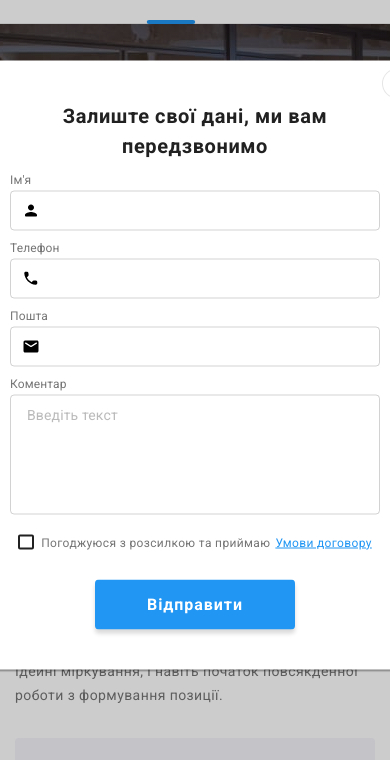
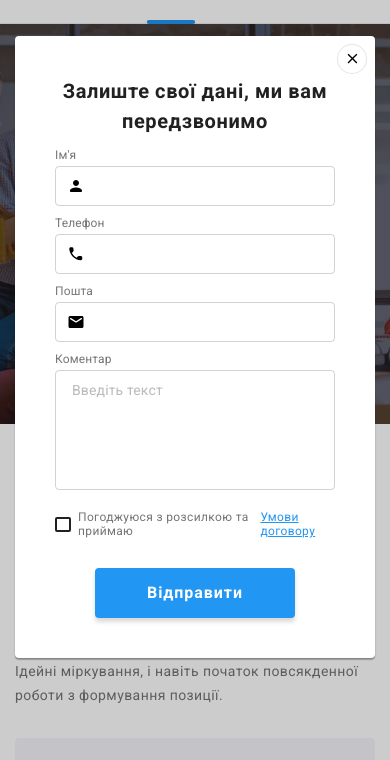
Before and after one commit to Oleksandr-Kharkiv/goit-markup-hw-08, a plain HTML site: page index.html in a window 390 px wide. Both pictures are taken after a click on the button "Замовити послугу". Shown: the part 57-817 px from the top of the page. Drawn offline with nearby package versions, Linux system fonts and the light colour scheme.

Commit message:
adaptiv-modal

```diff
--- a/index.html
+++ b/index.html
@@ -138,6 +138,7 @@
           <ul class="works-list">
             <li class="works-list__item">
               <img
+                srcset="./images/desktop.jpg 1x, ./images/desktop-desktop@2x.jpg 2x"
                 src="./images/desktop.jpg"
                 alt="розробка програм"
                 width="370"
@@ -150,6 +151,7 @@
             </li>
             <li class="works-list__item">
               <img
+                srcset="./images/mobile.jpg 1x, ./images/mobile-desktop@2x.jpg 2x"
                 src="./images/mobile.jpg"
                 alt="створення мобільних додатків"
                 width="370"
@@ -162,6 +164,7 @@
             </li>
             <li class="works-list__item">
               <img
+                srcset="./images/design.jpg 1x, ./images/design-desktop@2x.jpg 2x"
                 src="./images/design.jpg"
                 alt="розробка дизайну"
                 width="370"
@@ -588,5 +591,12 @@
     </div>
     <script src="./js/modal.js"></script>
     <!-- <script src="./js/mobile-menu.js"></script> -->
+    <!-- <script
+      defer
+      src="https://cdnjs.cloudflare.com/ajax/libs/body-scroll-lock/3.1.5/bodyScrollLock.min.js"
+      integrity="sha512-HowizSDbQl7UPEAsPnvJHlQsnBmU2YMrv7KkTBulTLEGz9chfBoWYyZJL+MUO6p/yBuuMO/8jI7O29YRZ2uBlA=="
+      crossorigin="anonymous"
+    ></script>
+    <script defer src="./js/mobile-menu.js"></script> -->
   </body>
 </html>
--- a/js/modal.js
+++ b/js/modal.js
@@ -9,7 +9,7 @@
   refs.closeModalBtn.addEventListener("click", toggleModal);
 
   function toggleModal() {
-    // document.body.classList.toggle("modal-open")
+    document.body.classList.toggle("modal-open")
     refs.modal.classList.toggle("is-hidden");
   }
 })();
--- a/sass/components/_backdrop&modal.scss
+++ b/sass/components/_backdrop&modal.scss
@@ -10,7 +10,12 @@
   height: 100%;
   background-color: rgba(0, 0, 0, 0.2);
 
-  // overflow-y: scroll;
+  padding-top: 93px;
+  padding-right: 15px;
+  padding-bottom: 94px;
+  padding-left: 15px;
+
+  overflow-y: scroll;
 
   // @media screen and (min-width: 768px) {
 
@@ -29,21 +34,26 @@
   }
 
   .modal {
-    position: absolute;
-    top: 50%;
-    left: 50%;
-    transform: translate(-50%, -50%) scale(1);
+    position: relative;
     opacity: 1;
     transition: opacity 1500ms var(--timing-function),
       transform 1500ms var(--timing-function);
 
     padding: 40px;
-    width: 450px;
-    height: 609px;
+    max-width: 450px;
+    width: 100%;
+    // height: 609px;
     background-color: var(--text-and-primary-bg-white-color);
     box-shadow: 0px 1px 3px rgba(0, 0, 0, 0.12), 0px 1px 1px rgba(0, 0, 0, 0.14),
       0px 2px 1px rgba(0, 0, 0, 0.2);
     border-radius: 4px;
+
+    @media  screen and (min-width: 768px) {
+      position: absolute;
+      top: 50%;
+      left: 50%;
+      transform: translate(-50%, -50%) scale(1);
+    }
 
     @media screen and (min-width: 1200px) {
       width: 528px;
--- a/sass/components/_hero.scss
+++ b/sass/components/_hero.scss
@@ -63,18 +63,18 @@
   margin-left: auto;
   margin-right: auto;
 
-  max-width: 480px;
-  height: 400px;
+  max-width: 100%;
+  height: auto;
   background-image: linear-gradient(
       rgba(47, 48, 58, 0.4),
       rgba(47, 48, 58, 0.4)
     ),
-  url(../images/hero-img-mobile.jpg);
+  url(/images/hero-img-mobile.jpg);
   background-repeat: no-repeat;
   background-size: cover;
   background-position: center;
 
-  @media screen and (min-width: 768px) {
+  @media screen and (min-width: 480px) {
     max-width: 768px;
     height: 400px;
     background-image: linear-gradient(
@@ -82,6 +82,15 @@
         rgba(47, 48, 58, 0.4)
       ),
       url(../images/hero-img-tablet.jpg);
+  }
+  @media screen and (max-width: 768px) {
+    max-width: 1200px;
+    height: 400px;
+    background-image: linear-gradient(
+        rgba(47, 48, 58, 0.4),
+        rgba(47, 48, 58, 0.4)
+      ),
+      url(../images/hero-img-desktop.jpg);
   }
   @media screen and (min-width: 1200px) {
     max-width: 1600px;
--- a/sass/utils/_base.scss
+++ b/sass/utils/_base.scss
@@ -4,9 +4,9 @@ body {
     font-family: "Roboto", sans-serif;
   }
 
-  // body.modal-open {
-  //   overflow: hidden;
-  // }
+  body.modal-open {
+    overflow: hidden;
+  }
 
   .container {
     margin-left: auto;
@@ -75,5 +75,5 @@ body {
     display: block;
     max-width: 100%;
     height: auto;
-    width: 100%;
+    // width: 100%;
   }
```
Also changed, not shown: css/main.css, css/main.min.css, images/design-desktop@2x.jpg (added), images/desktop-desktop@2x.jpg (added), images/hero-img-desktop@2x.jpg (added), images/hero-img-mobile@2x.jpg (added), images/hero-img-tablet@2x.jpg (added), images/mobile-desktop@2x.jpg (added), 2 other files.
